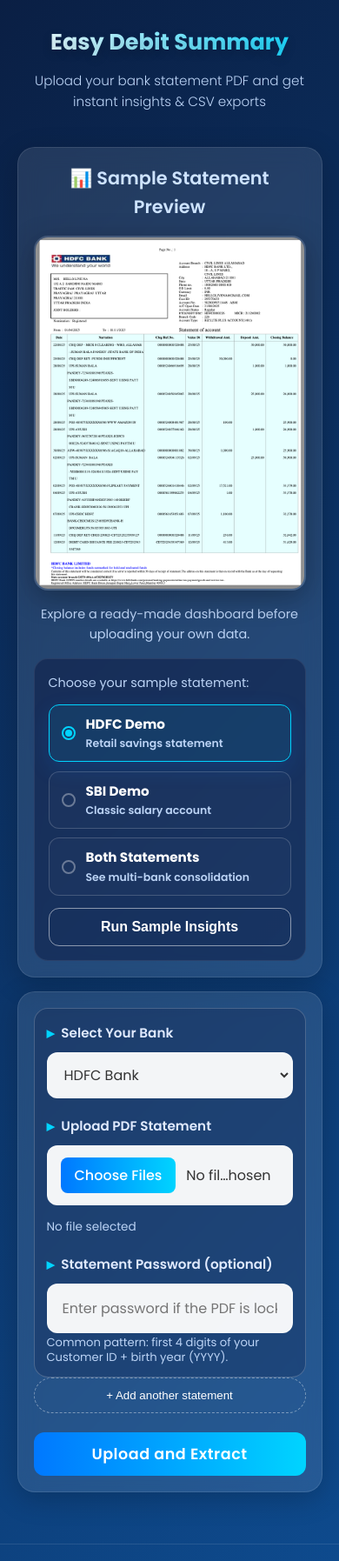
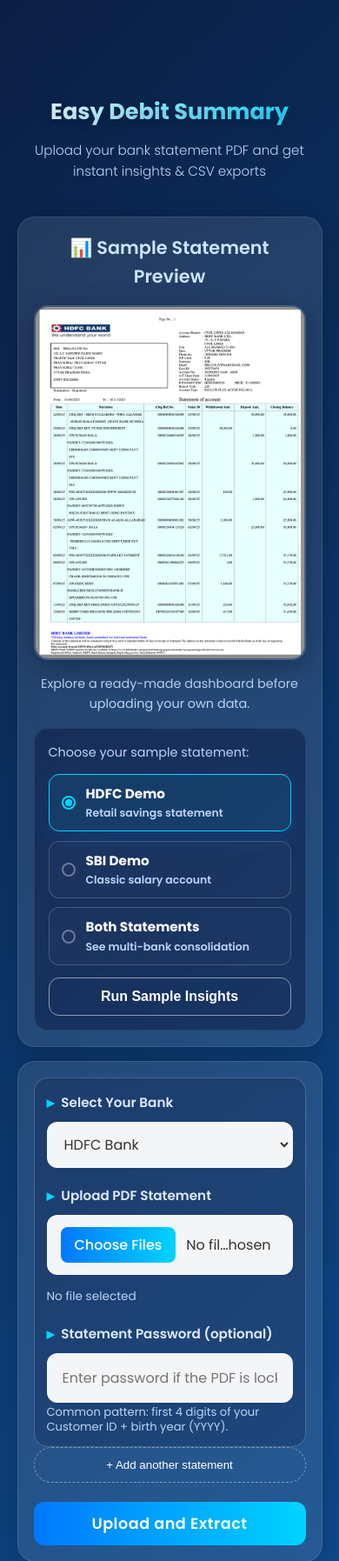
Before and after one commit to w2flovnishpratham/Easy_debit_summary_web_app, a Flask app: page / in a window 390 px wide. Shown: the top 1795 px of the page at 87% size. Run offline with Flask 3, Linux system fonts and the light colour scheme.

Commit message:
added padding for mobile screen

```diff
--- a/templates/index.html
+++ b/templates/index.html
@@ -500,6 +500,9 @@
     }
 
     @media (max-width: 640px) {
+      body{
+        padding-top: 80px;
+      }
       header {
         padding: 28px 16px 20px;
       }
```
